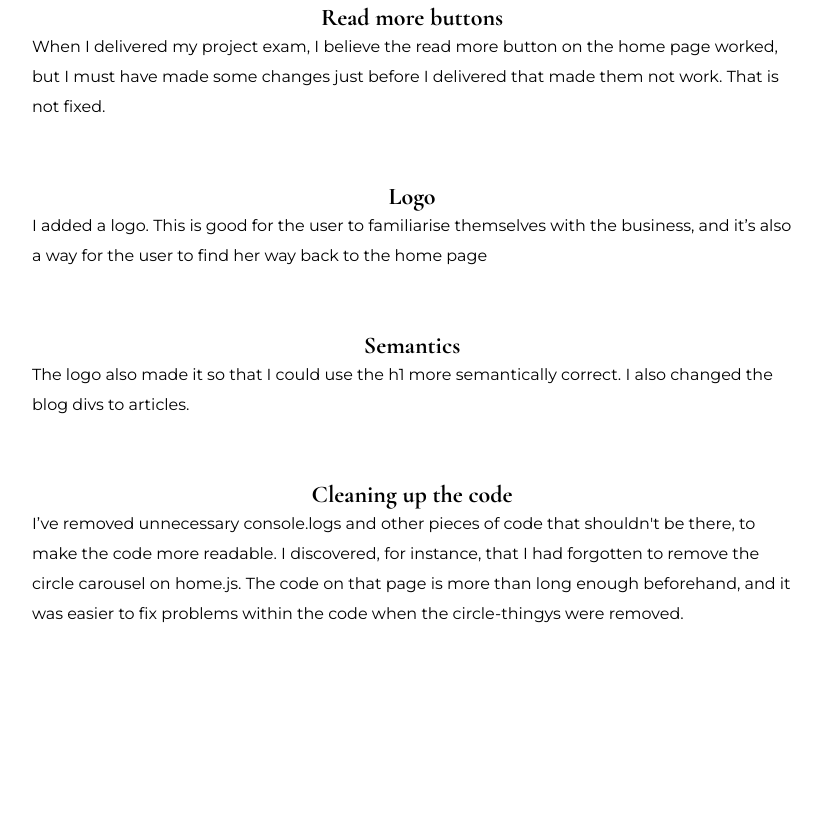
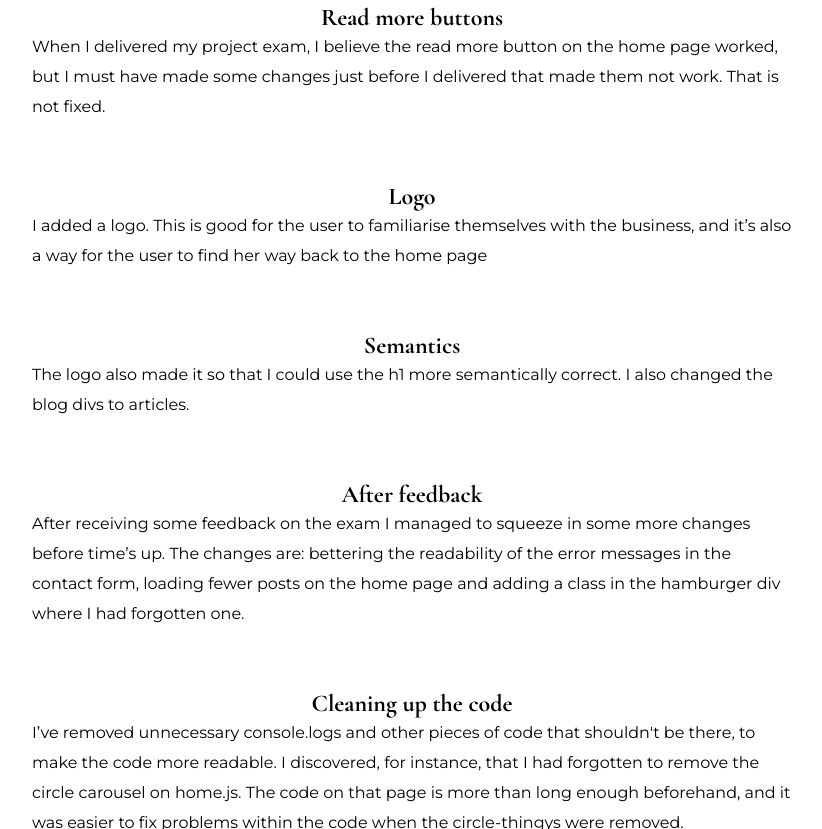
Before and after one commit to Emhato/Portfolio-year-1, a plain HTML site: page project-exam-1.html in a window 1280 px wide. Shown: the part 385-1214 px from the top of the page, without its empty margins (228-1050 px from the left). Drawn offline with nearby package versions, Linux system fonts and the light colour scheme.

Commit message:
Update project-exam-1.html

```diff
--- a/project-exam-1.html
+++ b/project-exam-1.html
@@ -32,6 +32,9 @@
         <h2>Semantics</h2>
         <p>The logo also made it so that I could use the h1 more semantically correct. I also changed the blog divs to articles.</p>
 
+        <h2>After feedback</h2>
+        <p>After receiving some feedback on the exam I managed to squeeze in some more changes before time’s up. The changes are: bettering the readability of the error messages in the contact form, loading fewer posts on the home page and adding a class in the hamburger div where I had forgotten one. </p>
+
         <h2>Cleaning up the code</h2>
         <p class="bottom">I’ve removed unnecessary console.logs and other pieces of code that shouldn't be there, to make the code more readable. I discovered, for instance, that I had forgotten to remove the circle carousel on home.js. The code on that page is more than long enough beforehand, and it was easier to fix problems within the code when the circle-thingys were removed.</p>
     </main>
```
